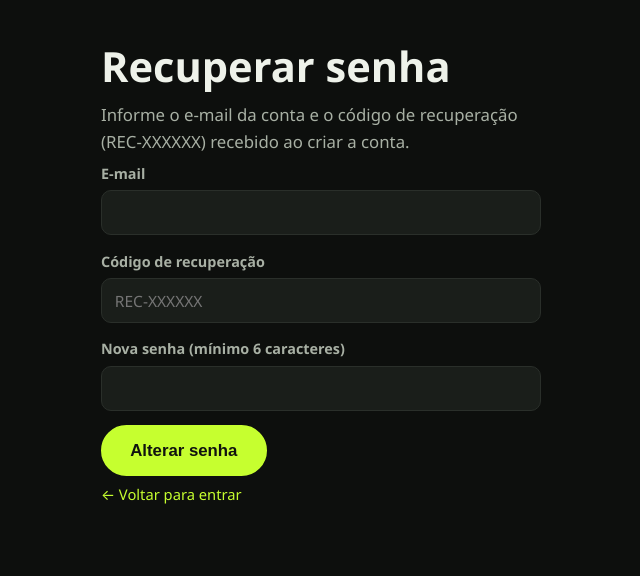
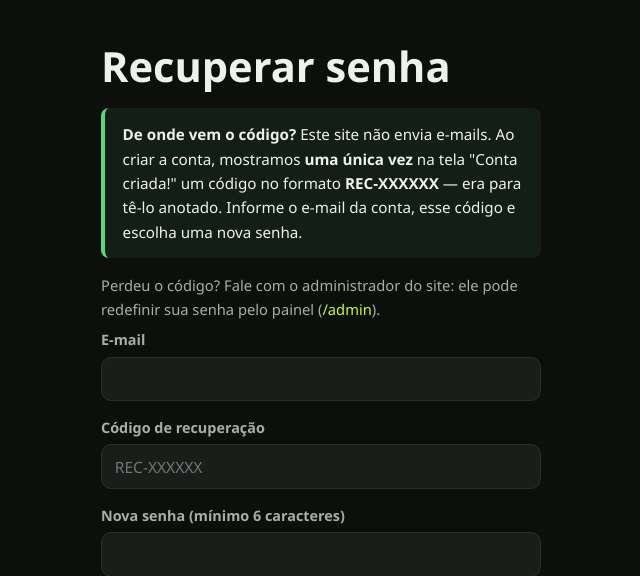
Before and after one commit to luizaugusto2006/fitnews, a Flask app: page /recuperar in a window 1280 px wide. Shown: the part 66-642 px from the top of the page, without its empty margins (319-959 px from the left). Run offline with Flask 3, Linux system fonts and the light colour scheme.

Commit message:
Recuperar senha: explica de onde vem o codigo (mostrado so na criacao da conta); admin ganha listagem de contas e redefinicao de senha

```diff
--- a/app.py
+++ b/app.py
@@ -814,8 +814,28 @@ def admin_painel():
     n_pl = conn.execute("SELECT COUNT(*) c FROM planos").fetchone()["c"]
     planos = conn.execute("SELECT id, token, nome, criado_em FROM planos"
                           " ORDER BY id DESC LIMIT 20").fetchall()
+    usuarios = conn.execute("SELECT id, email, criado_em FROM usuarios"
+                            " ORDER BY id DESC").fetchall()
     conn.close()
-    return render_template("admin_painel.html", n_ex=n_ex, n_pl=n_pl, planos=planos)
+    return render_template("admin_painel.html", n_ex=n_ex, n_pl=n_pl, planos=planos,
+                           usuarios=usuarios)
+
+
+@app.route("/admin/usuario/<int:uid>/senha", methods=["POST"])
+def admin_usuario_senha(uid):
+    if not admin_requerido():
+        return redirect(url_for("admin_login"))
+    nova = request.form.get("senha", "")
+    if len(nova) < 6:
+        flash("A nova senha precisa de pelo menos 6 caracteres.", "erro")
+    else:
+        conn = get_db()
+        conn.execute("UPDATE usuarios SET senha_hash=? WHERE id=?",
+                     (generate_password_hash(nova), uid))
+        conn.commit()
+        conn.close()
+        flash("Senha do usuário redefinida.", "ok")
+    return redirect(url_for("admin_painel"))
 
 
 def _csv_response(nome_arquivo, cabecalho, linhas):
--- a/templates/codigo_recuperacao.html
+++ b/templates/codigo_recuperacao.html
@@ -3,8 +3,9 @@
 {% block content %}
 <section class="container pagina-form" style="max-width:480px">
   <h1>Conta criada!</h1>
-  <p class="sub">Anote seu <strong>código de recuperação</strong> — é a única forma de
-    redefinir a senha, já que o site não envia e-mails.</p>
+  <p class="sub">Anote seu <strong>código de recuperação</strong> agora — ele é a
+    única forma de redefinir a senha depois, já que o site não envia e-mails.
+    <strong>Não mostraremos este código outra vez.</strong></p>
   <div class="aviso aviso-ok" style="text-align:center">
     <span style="font-size:1.5rem;letter-spacing:.15rem"><strong>{{ codigo }}</strong></span>
   </div>
--- a/templates/recuperar.html
+++ b/templates/recuperar.html
@@ -3,8 +3,14 @@
 {% block content %}
 <section class="container pagina-form" style="max-width:440px">
   <h1>Recuperar senha</h1>
-  <p class="sub">Informe o e-mail da conta e o código de recuperação (REC-XXXXXX)
-    recebido ao criar a conta.</p>
+  <div class="aviso aviso-ok">
+    <strong>De onde vem o código?</strong> Este site não envia e-mails. Ao criar a
+    conta, mostramos <strong>uma única vez</strong> na tela "Conta criada!" um código
+    no formato <strong>REC-XXXXXX</strong> — era para tê-lo anotado. Informe o e-mail
+    da conta, esse código e escolha uma nova senha.
+  </div>
+  <p class="campo-ajuda">Perdeu o código? Fale com o administrador do site: ele pode
+    redefinir sua senha pelo painel (<a href="{{ url_for('admin_login') }}">/admin</a>).</p>
   <form method="post" class="formulario">
     <label class="campo"><span>E-mail</span>
       <input type="email" name="email" required value="{{ email or '' }}" autocomplete="email"></label>
```
Also changed, not shown: templates/admin_painel.html (+25 -0 lines), test_site.py (+22 -0 lines), README.md.
